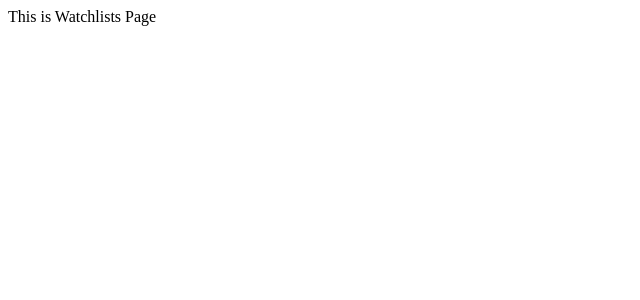
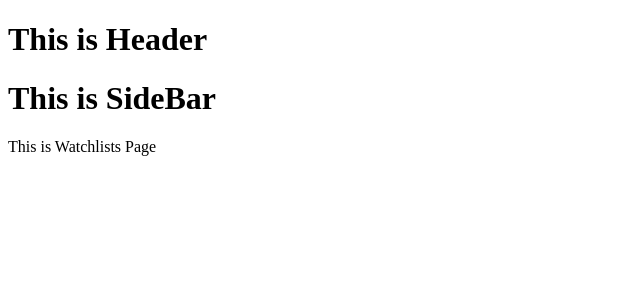
Before and after one commit to DeepthiSreenivasa/ReactApp, a React (Vite) app: page /watchlist in a window 1280 px wide. Shown: the top 300 px of the page, without its empty margins (0-640 px from the left). Built offline with nearby package versions, Linux system fonts and the light colour scheme.

Commit message:
routing implemented

```diff
--- a/src/App.tsx
+++ b/src/App.tsx
@@ -1,11 +1,13 @@
 import './App.css'
 import AppRouterProvider from './app/providers/AppRouterProvider'
+import AppLayout from './components/layout/AppLayout'
 
 function App() {
 
 
   return (
-      <AppRouterProvider></AppRouterProvider>
+      <><AppRouterProvider>
+      </AppRouterProvider></>
   )
 }
 
--- /dev/null
+++ b/src/components/layout/AppLayout.tsx
@@ -0,0 +1,11 @@
+import Header from "./Header"
+import MainContent from "./MainContent"
+import SideBar from "./SideBar"
+
+const AppLayout = () => {
+    return <><Header></Header>
+    <SideBar></SideBar>
+    <MainContent></MainContent></>
+}
+
+export default AppLayout;
--- /dev/null
+++ b/src/components/layout/Header.tsx
@@ -0,0 +1,5 @@
+const Header = () => {
+    return <h1>This is Header</h1>
+}
+
+export default Header;
--- /dev/null
+++ b/src/components/layout/MainContent.tsx
@@ -0,0 +1,7 @@
+import { Outlet } from "react-router-dom";
+
+const MainContent = () => {
+    return <Outlet></Outlet>
+}
+
+export default MainContent;
--- /dev/null
+++ b/src/components/layout/SideBar.tsx
@@ -0,0 +1,5 @@
+const SideBar = () => {
+    return <h1>This is SideBar</h1>
+}
+
+export default SideBar;
```
Also changed, not shown: src/app/routers/routers.tsx (+10 -4 lines).
